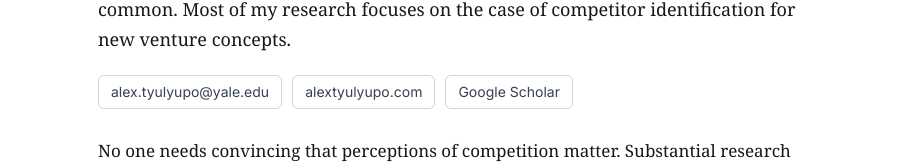
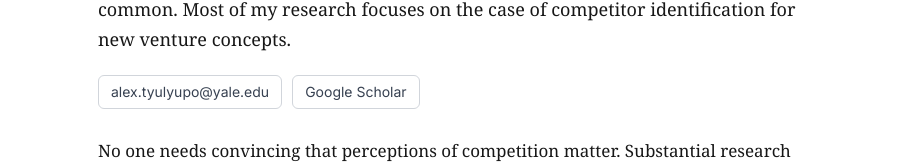
Before and after one commit to novoach/personalWebsite, a Next.js app: page / in a window 1280 px wide. Shown: the part 309-474 px from the top of the page, without its empty margins (184-1094 px from the left). Built offline with nearby package versions, Linux system fonts and the light colour scheme.

Commit message:
Remove homepage self-link

```diff
--- a/app/page.tsx
+++ b/app/page.tsx
@@ -35,11 +35,6 @@ const links = [
   {
     label: "alex.tyulyupo@yale.edu",
     href: "mailto:alex.tyulyupo@yale.edu",
-    external: false,
-  },
-  {
-    label: "alextyulyupo.com",
-    href: "https://alextyulyupo.com/",
     external: false,
   },
   {
```
